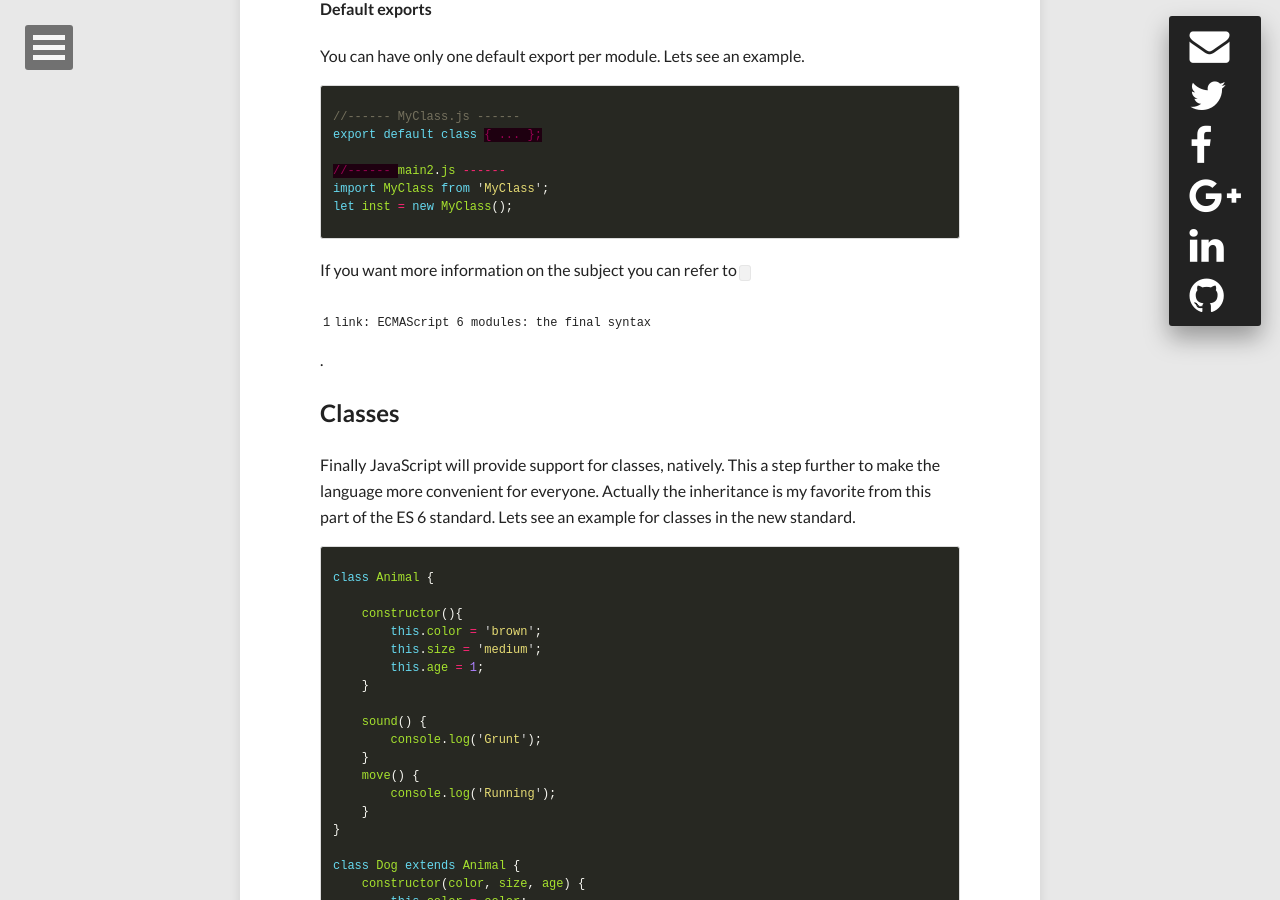
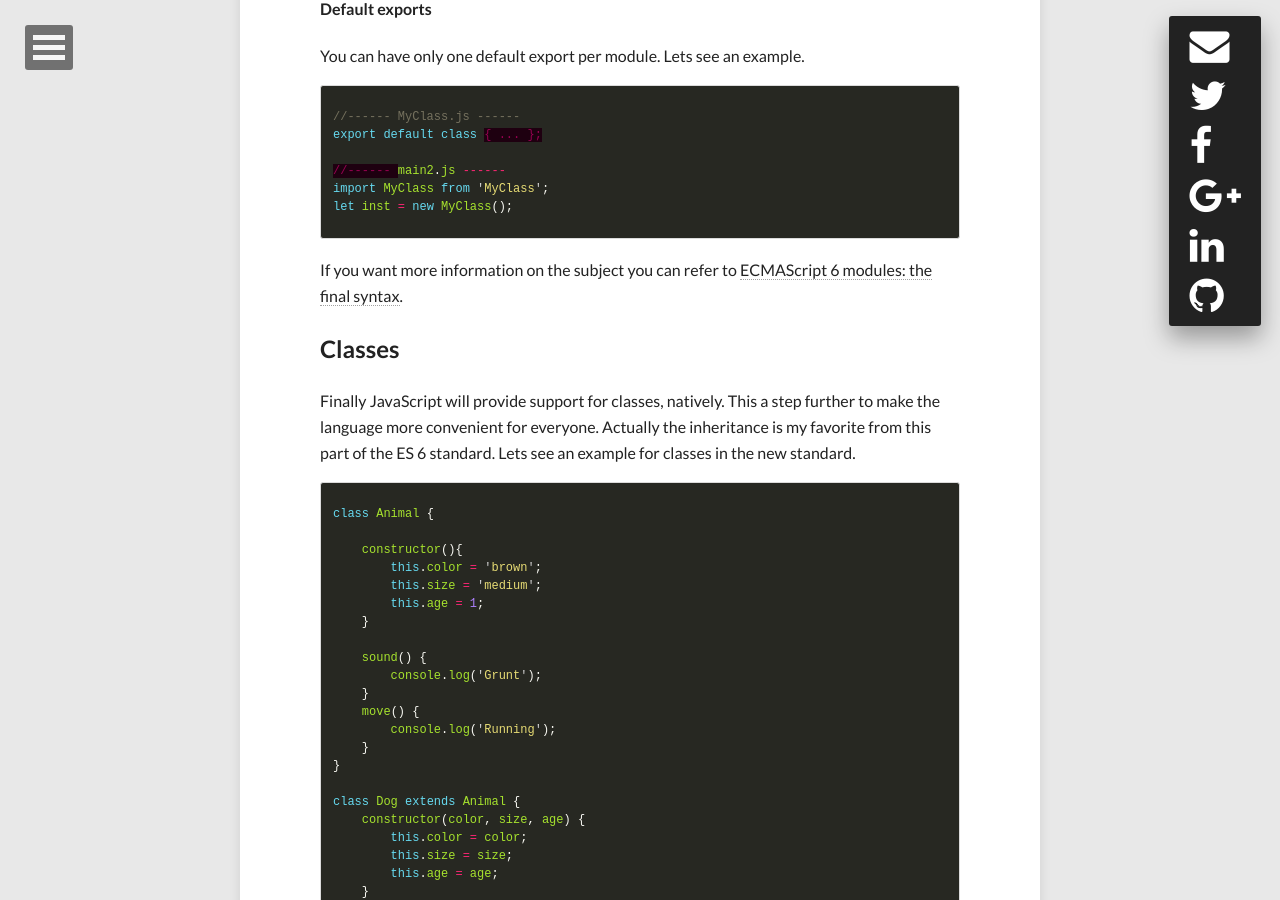
Before and after one commit to itanev/itanev.github.io, a Jekyll site: the page built from _posts/2014-11-30-ecmascript-6-the-new-javascript.md, in a window 1280 px wide and 900 px high, scrolled down 6040 px. Built offline with Jekyll 4.4.1, drawn with Linux system fonts in a browser that asks for light colours; nearby versions of some CDN libraries; comment, search, counter and statistics services are not loaded; some of the changed text lies outside the part shown.

Commit message:
Fix in the post about ECMAScript 6 part 1

```diff
--- a/_posts/2014-11-30-ecmascript-6-the-new-javascript.md
+++ b/_posts/2014-11-30-ecmascript-6-the-new-javascript.md
@@ -7,7 +7,6 @@ tags: [JavaScript, ECMAScript 6, new standard]
 image:
   feature: abstract-8.jpg
 comments: true
-link: http://www.2ality.com/2014/09/es6-modules-final.html
 share: true
 ---
 
@@ -237,7 +236,7 @@ import MyClass from 'MyClass';
 let inst = new MyClass();
 {% endhighlight %}
 
-If you want more information on the subject you can refer to `link: ECMAScript 6 modules: the final syntax`.
+If you want more information on the subject you can refer to [ECMAScript 6 modules: the final syntax](http://www.2ality.com/2014/09/es6-modules-final.html "ECMAScript 6 modules: the final syntax").
 
 ##Classes
 
```
Also changed, not shown: other parts of _posts/2014-11-30-ecmascript-6-the-new-javascript.md (+2 -0 lines).
